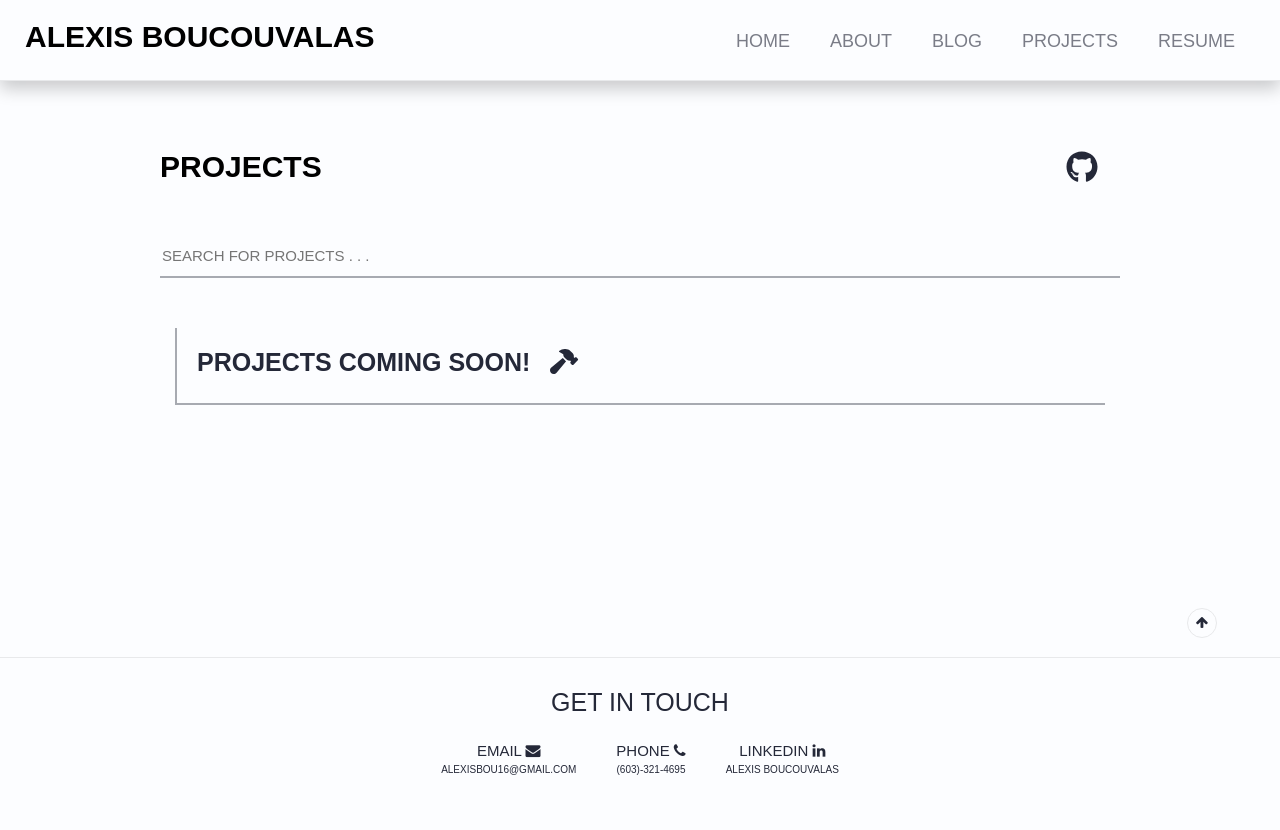
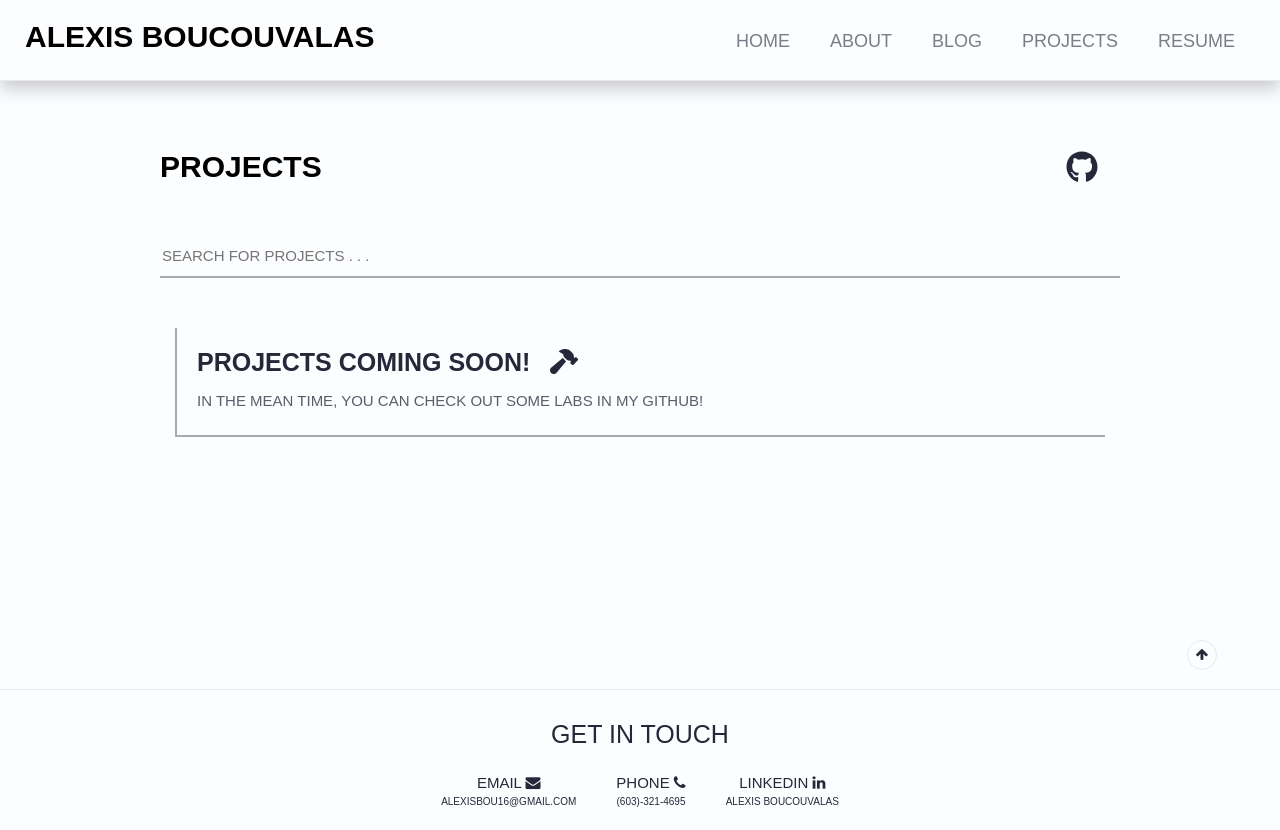
Before and after one commit to BOUCKY/my-portfolio-app, a React (Create React App) app: page /projects in a window 1280 px wide. Before the commit the page ends 800 px from the top, so only its background shows below. Built offline with nearby package versions, Linux system fonts and the light colour scheme.

Commit message:
Side nav in front of Blog Card

```diff
--- a/src/components/Project.js
+++ b/src/components/Project.js
@@ -2,7 +2,7 @@ import React from "react";
 import { FontAwesomeIcon } from "@fortawesome/react-fontawesome";
 import { faHammer } from "@fortawesome/free-solid-svg-icons";
 
-const Project = ({image, title, link, date }) => {
+const Project = ({image, title, link, preview, date }) => {
     return(
         <div className="projectContent">
             <div className="projectImageContainer">
@@ -10,6 +10,7 @@ const Project = ({image, title, link, date }) => {
             </div>
             <div className="projectText">
                 <a className='projectLink' href={link}>{title}<FontAwesomeIcon icon={faHammer} className="hammer"/></a>
+                <p className="preview">{preview}</p>
                 <p className="date">{date}</p>
             </div>
         </div>
--- a/src/components/ProjectContainer.js
+++ b/src/components/ProjectContainer.js
@@ -35,6 +35,7 @@ const ProjectContainer = () => {
                         image={projectObject.image}
                         title={ projectObject.title }
                         link={ projectObject.link}
+                        preview={projectObject.preview}
                         date={projectObject.date}
                         />
                     )
--- a/src/project_data.js
+++ b/src/project_data.js
@@ -4,6 +4,7 @@ const project = [
         title : 'PROJECTS COMING SOON!',
         date : '',
         link : "",
+        preview : 'IN THE MEAN TIME, YOU CAN CHECK OUT SOME LABS IN MY GITHUB!',
         image : ''
     }
 ]
--- a/src/styling/Blog.css
+++ b/src/styling/Blog.css
@@ -34,7 +34,6 @@
 .blogCard {
     position: relative;
     width: 75%;
-    float: left;
     display: flex;
     flex-direction: column;
     justify-content: center;
--- a/src/styling/NavBar.css
+++ b/src/styling/NavBar.css
@@ -127,6 +127,7 @@
         background-color: #fcfdff;
         height: 350px;
         box-shadow: -16px 16px 16px 8px rgba(0,0,0,0.2);
+        z-index: 2;
     }
     .nav-bar{
         display: none;
--- a/src/styling/Projects.css
+++ b/src/styling/Projects.css
@@ -84,9 +84,9 @@
     padding-left: 20px;
     padding-right: 60px;
 }
-.projectText a:hover{
+/* .projectText a:hover{
     opacity: 0.5;
-}
+} */
 .hammer{
     padding-left: 20px;
 }
```
